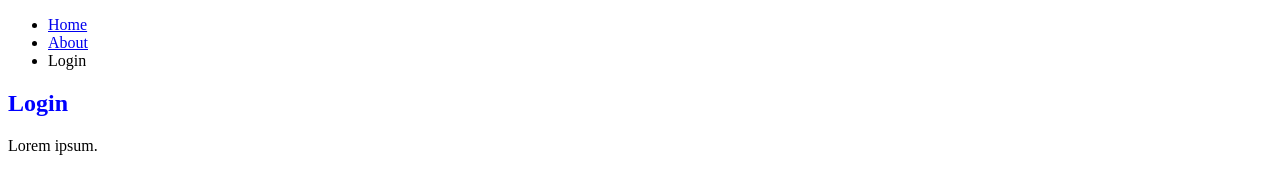
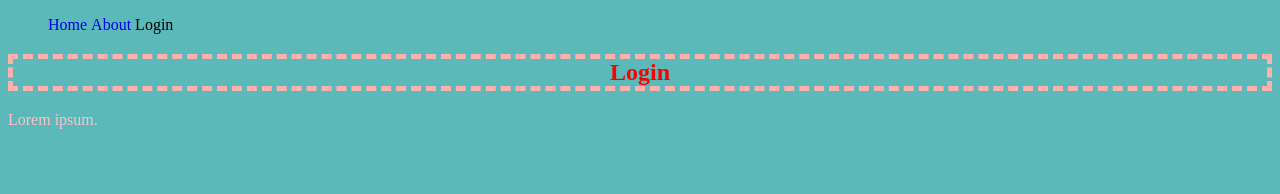
Before and after one commit to MIIVIO/study, a plain HTML site: page login.html in a window 1280 px wide. Drawn offline with Linux system fonts and the light colour scheme.

Commit message:
studied new tags and them properties
added tags:
background-color;
background-size;
text-align;
border;
cursor;
list-style;
display;
text-decoration;
background-image.

```diff
--- a/login.html
+++ b/login.html
@@ -3,7 +3,7 @@
 <head>
 	<meta charset="UTF-8">
 	<title>CSS</title>
-	<link rel="stylesheet" type="text/css" href="style2.css">
+	<link rel="stylesheet" type="text/css" href="style.css">
 </head>
 <body>
 
--- a/style.css
+++ b/style.css
@@ -1,11 +1,27 @@
 /*Selector {
 	property: value;
 }*/
+body{
+	background-color: #5BB9B9;
+	background-size: cover;
+}
 
 h2 {
 	color: red;
+	text-align: center;
+	border: 5px dashed rgb(255, 176, 170);
+	cursor: pointer;
 }
 
 p {
 	color: pink;
 }
+
+li {
+	list-style: none;
+	display: inline-block;
+}
+
+a {
+	text-decoration: none;
+}
```
Also changed, not shown: backgroundimage.jpg (added), index_2.0.html (line endings or trailing spaces).
